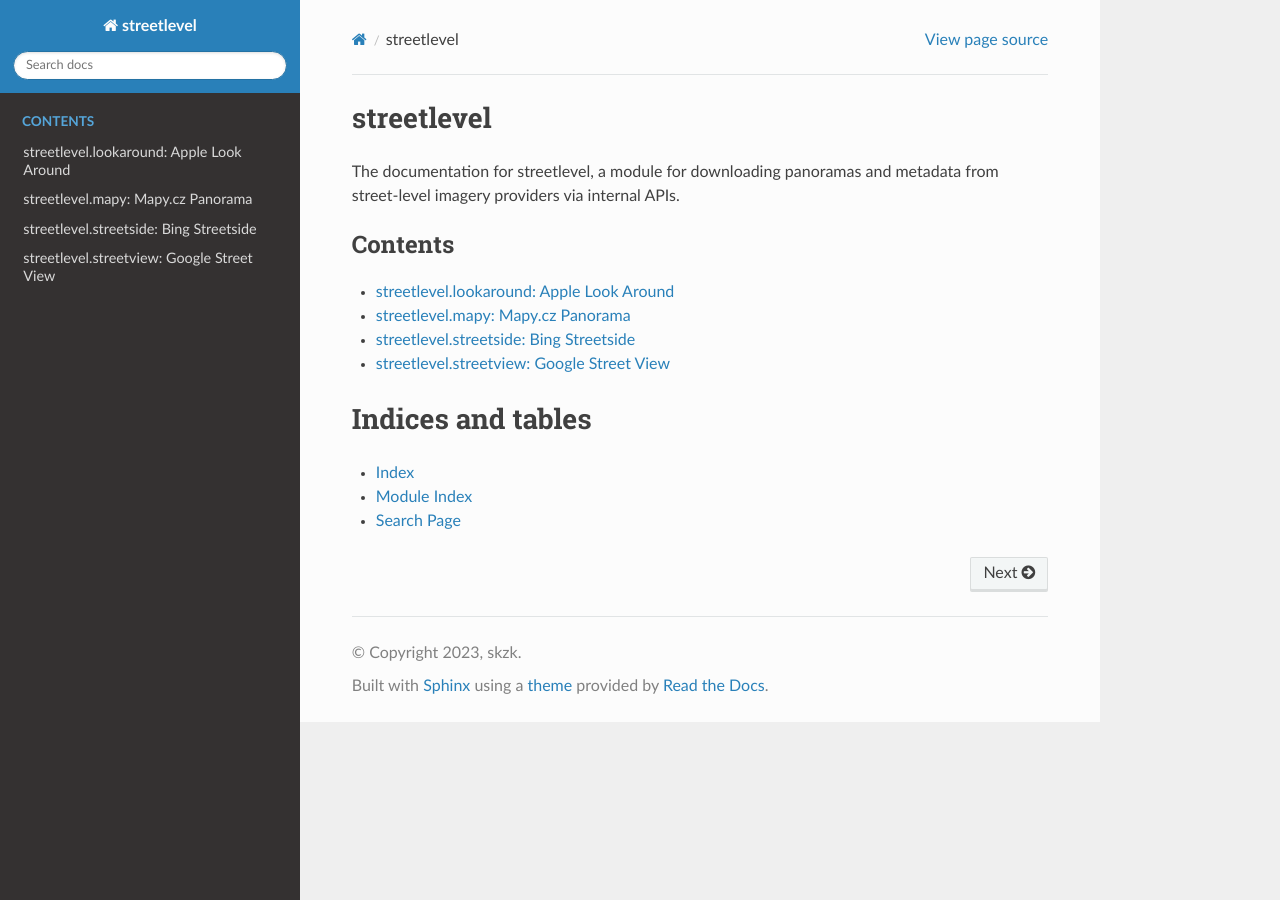
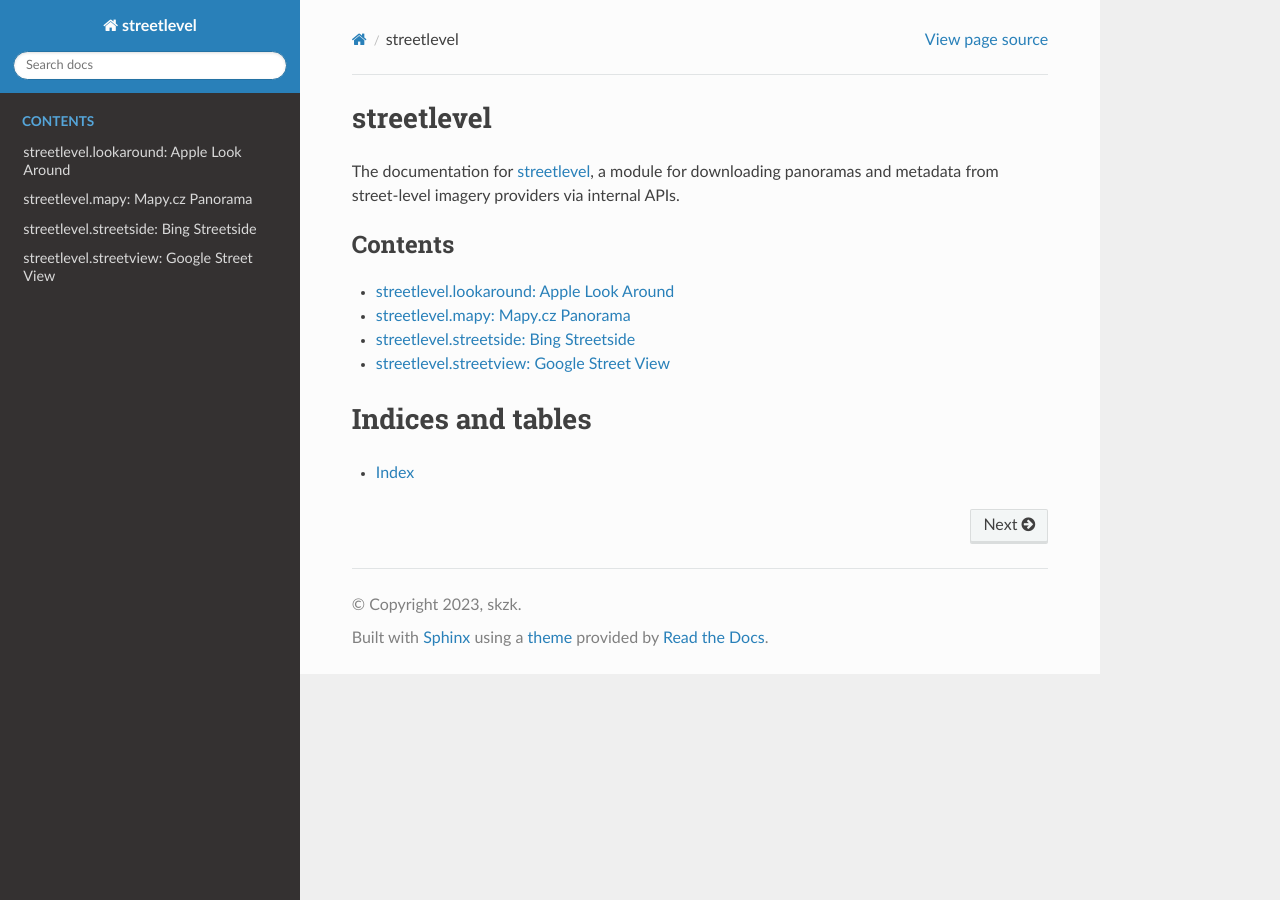
Before and after one commit to sk-zk/streetlevel, a Sphinx documentation site: the page built from docs/index.rst, in a window 1280 px wide. Built offline with Sphinx 7.4.7 and the Read the Docs theme 2.0.0, drawn with Linux system fonts in a browser that asks for light colours.

Commit message:
Update doc index

```diff
--- a/docs/index.rst
+++ b/docs/index.rst
@@ -1,7 +1,8 @@
 streetlevel
 ===========
 
-The documentation for streetlevel, a module for downloading panoramas and metadata from street-level imagery providers via internal APIs.
+The documentation for `streetlevel <https://github.com/sk-zk/streetlevel>`_,
+a module for downloading panoramas and metadata from street-level imagery providers via internal APIs.
 
 .. toctree::
    :maxdepth: 1
@@ -15,7 +16,4 @@ The documentation for streetlevel, a module for downloading panoramas and metada
 
 Indices and tables
 ==================
-
 * :ref:`genindex`
-* :ref:`modindex`
-* :ref:`search`
```
